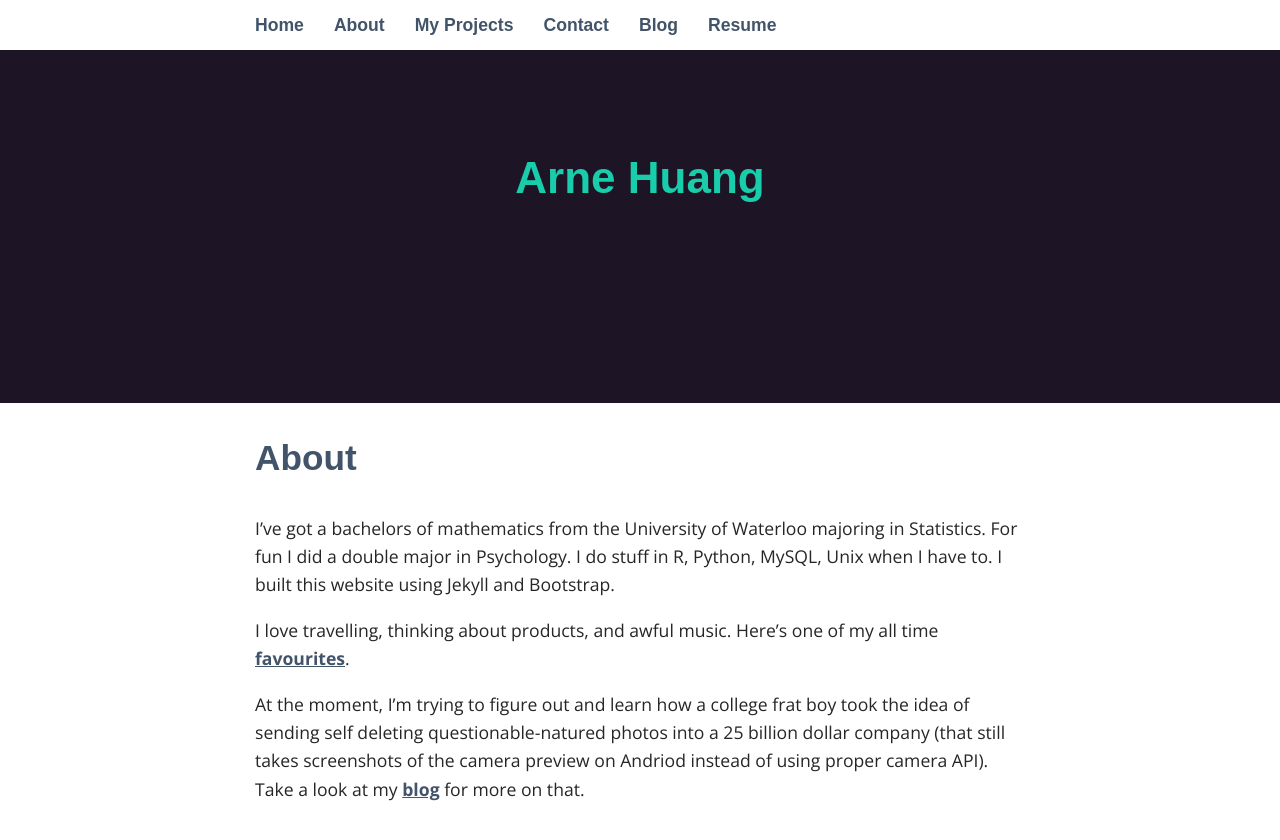
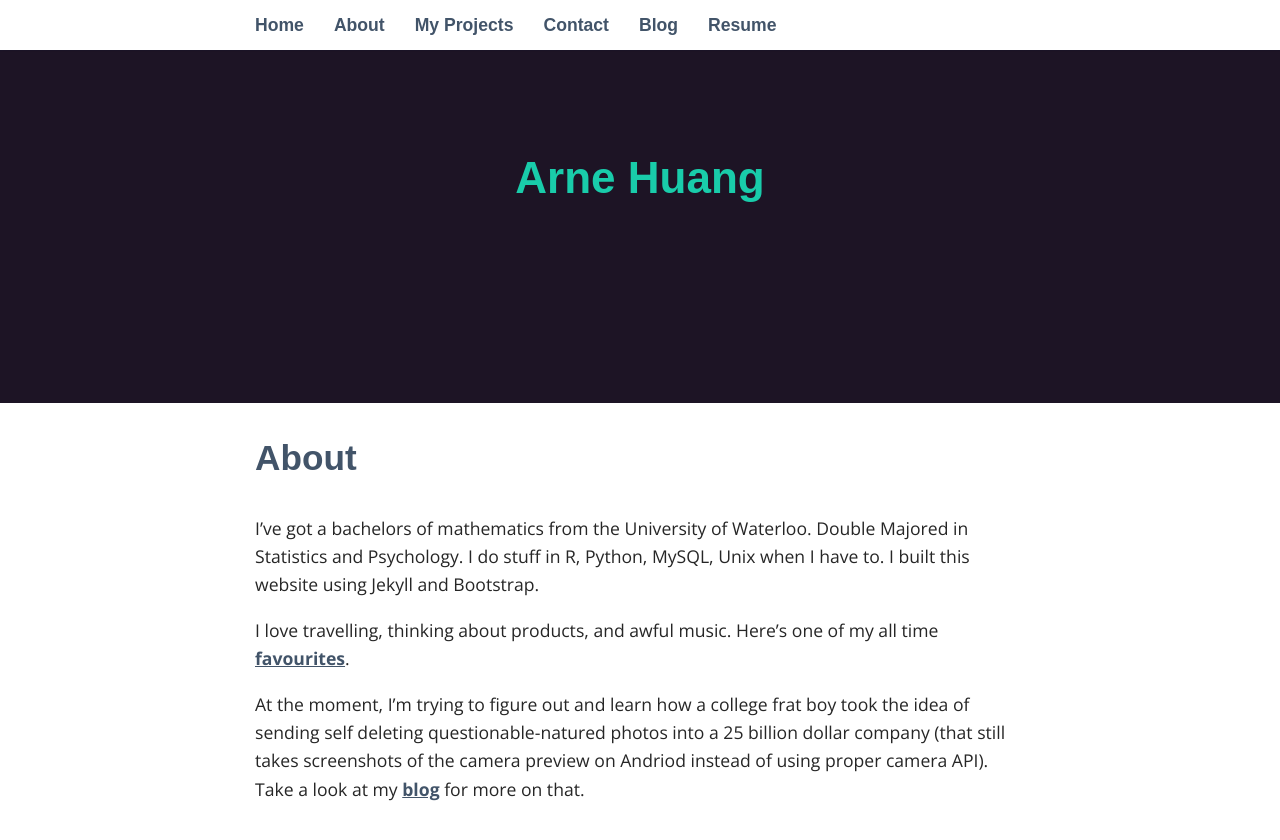
Before and after one commit to arnehuang/arnehuang.github-io, a Jekyll site: the page built from _pages/02_about.md, in a window 1280 px wide and 900 px high, scrolled down 97 px. Shown: the top 840 px of the window. Built offline with Jekyll 4.4.1, drawn with Linux system fonts in a browser that asks for light colours; some web fonts are replaced.

Commit message:
Update 02_about.md

```diff
--- a/_pages/02_about.md
+++ b/_pages/02_about.md
@@ -3,7 +3,7 @@ layout: page
 title: About
 permalink: /about/
 ---
-  I've got a bachelors of mathematics from the University of Waterloo majoring in Statistics. For fun I did a double major in Psychology. I do stuff in R, Python, MySQL, Unix when I have to. I built this website using Jekyll and Bootstrap.
+  I've got a bachelors of mathematics from the University of Waterloo. Double Majored in Statistics and Psychology. I do stuff in R, Python, MySQL, Unix when I have to. I built this website using Jekyll and Bootstrap.
 
   I love travelling, thinking about products, and awful music. Here's one of my all time <a href=" https://www.youtube.com/watch?v=iq_d8VSM0nw">favourites</a>.
 
```
